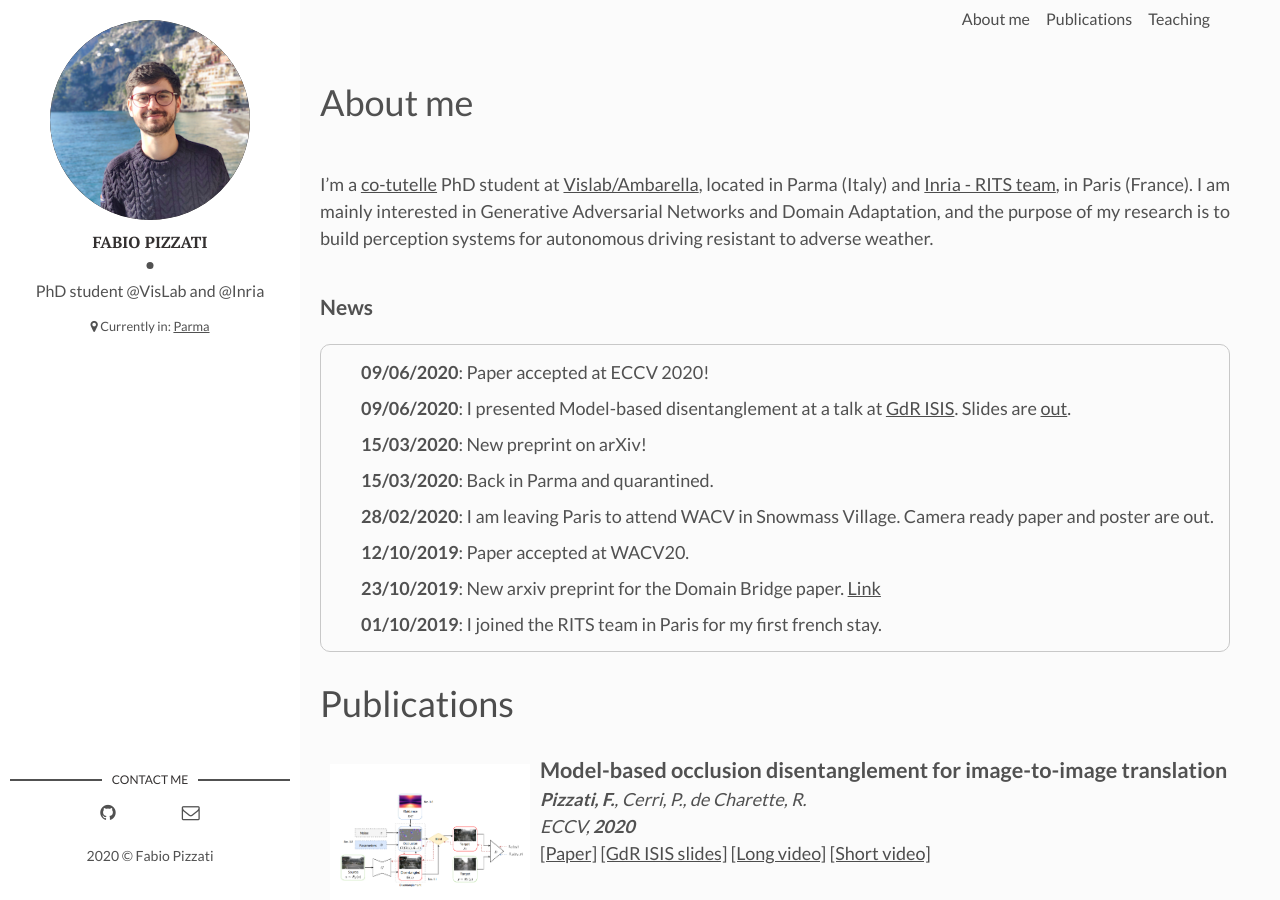
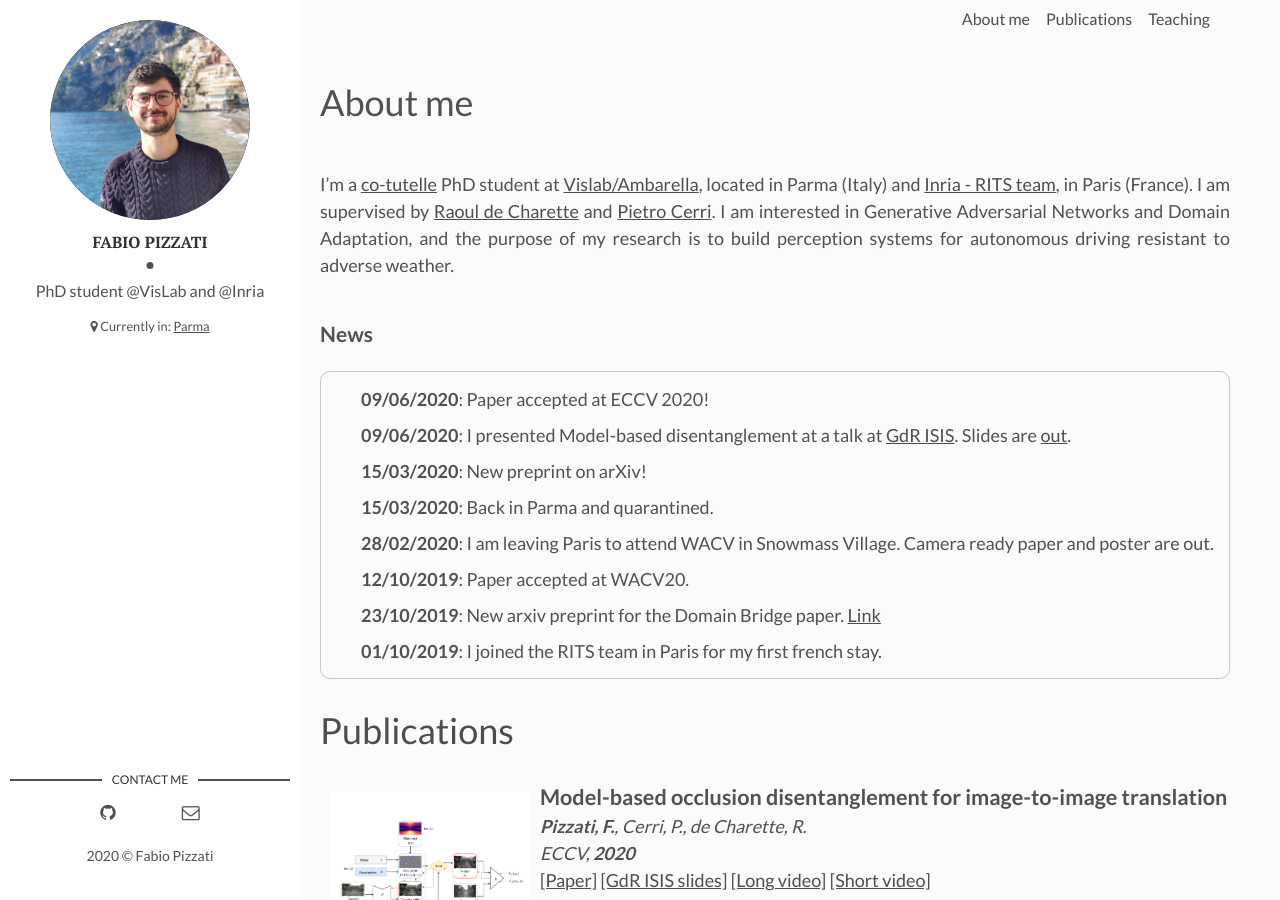
Before and after one commit to fabvio/fabvio.github.io, a Jekyll site: the page built from index.html, in a window 1280 px wide and 900 px high. Built offline with Jekyll 4.4.1, drawn with Linux system fonts in a browser that asks for light colours; a style sheet for code colours, icons or effects is not loaded.

Commit message:
updated home

```diff
--- a/_contents/_about.md
+++ b/_contents/_about.md
@@ -1,2 +1,2 @@
 # About me
-I'm a [co-tutelle](https://www.jessicaanneyoung.com/blog-1/2017/9/8/cotutelle) PhD student at [Vislab/Ambarella](https://www.vislab.it), located in Parma (Italy) and [Inria - RITS team](https://team.inria.fr/rits/computer-vision/), in Paris (France). I am mainly interested in Generative Adversarial Networks and Domain Adaptation, and the purpose of my research is to build perception systems for autonomous driving resistant to adverse weather.
+I'm a [co-tutelle](https://www.jessicaanneyoung.com/blog-1/2017/9/8/cotutelle) PhD student at [Vislab/Ambarella](https://www.vislab.it), located in Parma (Italy) and [Inria - RITS team](https://team.inria.fr/rits/computer-vision/), in Paris (France). I am supervised by [Raoul de Charette](https://team.inria.fr/rits/membres/raoul-de-charette/) and [Pietro Cerri](https://scholar.google.fr/scholar?as_q=&as_epq=&as_oq=&as_eq=&as_occt=any&as_sauthors=Pietro+Cerri&as_publication=&as_ylo=&as_yhi=&hl=en&as_sdt=0%2C5). I am interested in Generative Adversarial Networks and Domain Adaptation, and the purpose of my research is to build perception systems for autonomous driving resistant to adverse weather.
```
